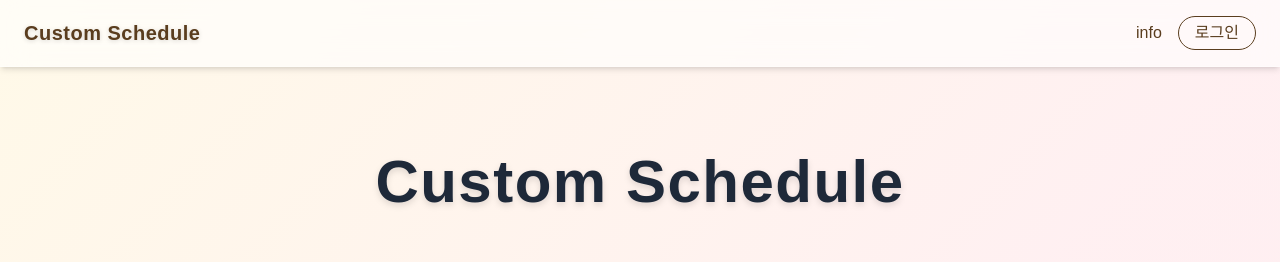
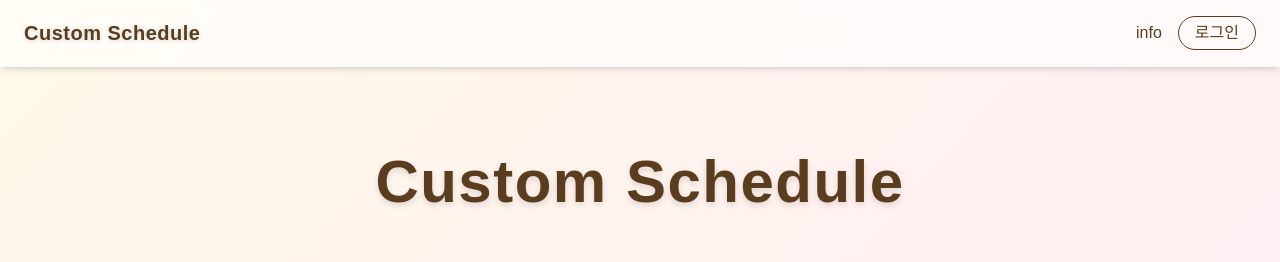
Before and after one commit to Hojeong016/custom_schedule, a Next.js app: page / in a window 1280 px wide. Shown: the top 262 px of the page. Built offline with nearby package versions, Linux system fonts and the light colour scheme.

Commit message:
fix/ title font 갈색으로 변경

```diff
--- a/src/app/page.tsx
+++ b/src/app/page.tsx
@@ -20,9 +20,10 @@ export default function HomePage() {
 
       {/* 제목 + 반짝이 */}
       <div className="relative w-fit mx-auto">
-      <h1 className="text-4xl md:text-6xl font-bold font-cute tracking-wide leading-tight text-gray-800 drop-shadow-md animate-fade-in-down text-center dark:text-white">
-          Custom Schedule
-        </h1>
+      <h1 className="text-4xl md:text-6xl font-bold font-cute tracking-wide leading-tight text-[#5a3d1e] drop-shadow-md animate-fade-in-down text-center dark:text-white">
+  Custom Schedule
+</h1>
+
       </div>
 
       {/* 설명 */}
```
